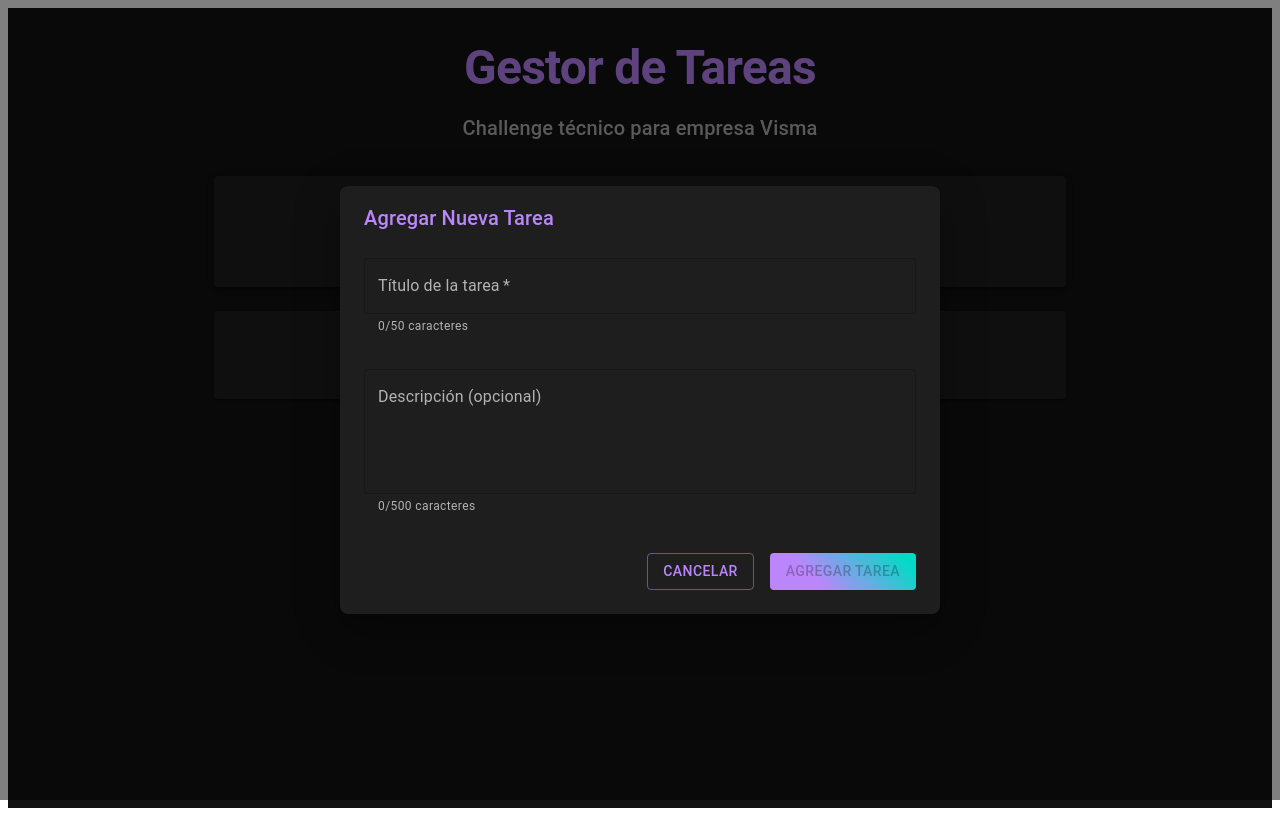
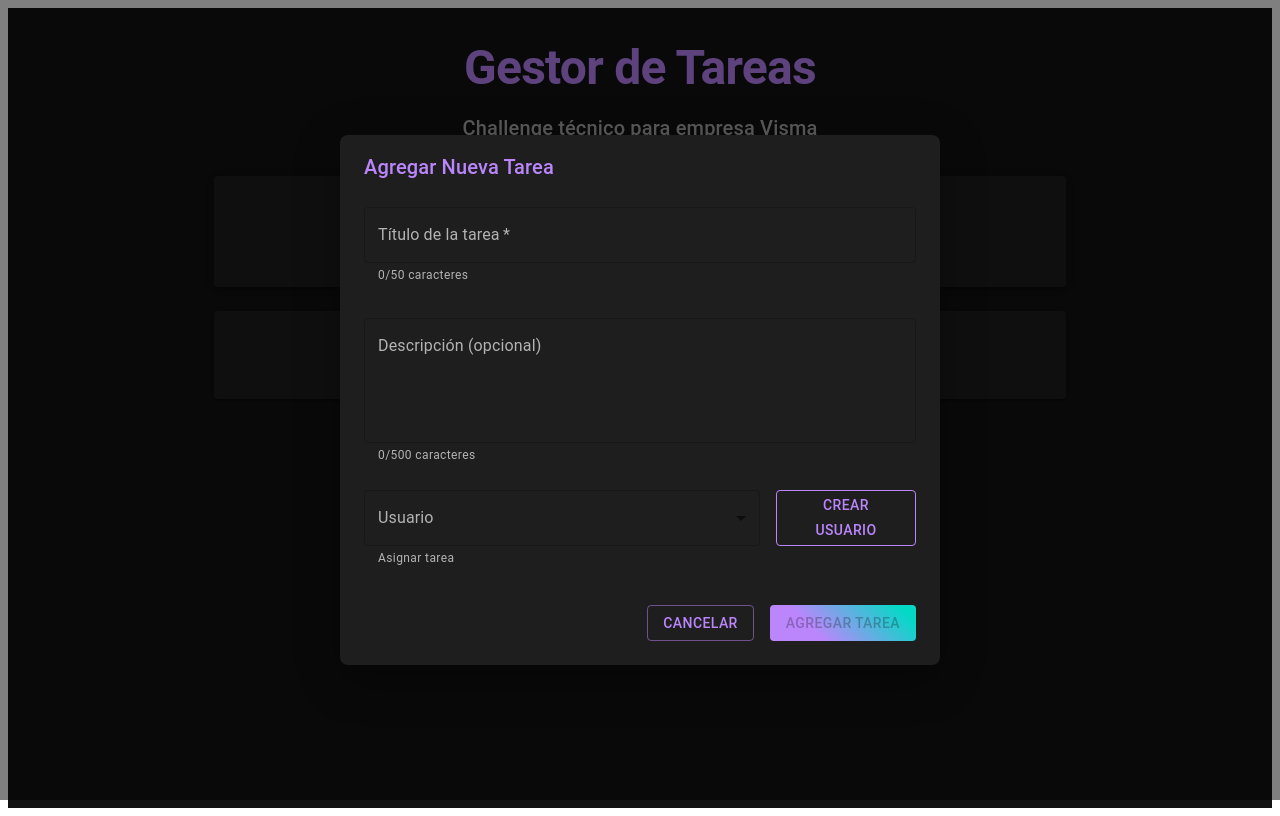
Before and after one commit to ezequielchiesa/vismaChallengeFront, a React (Vite) app in the folder to-do-front-app/: page / in a window 1280 px wide. Both pictures are taken after a click on the button "+ AGREGAR NUEVA TAREA". Built offline with nearby package versions, Linux system fonts and the light colour scheme.

Commit message:
boton de crear usuario y select para asignar tareas

```diff
--- a/to-do-front-app/src/components/TareasCrear.jsx
+++ b/to-do-front-app/src/components/TareasCrear.jsx
@@ -7,23 +7,42 @@ import {
   TextField,
   Button,
   Box,
-  Typography
+  Typography,
+  Select,
+  MenuItem,
+  FormControl,
+  InputLabel,
+  FormHelperText
 } from '@mui/material'
 
 export default function TareasCrear({ open, onClose, nuevaTarea }) {
   const [titulo, setTitulo] = useState('')
   const [descripcion, setDescripcion] = useState('')
+  const [usuarioSeleccionado, setUsuarioSeleccionado] = useState('')
+
+  // Datos simulados de usuarios
+  const usuarios = [
+    { id: 1, name: 'Ezequiel Chiesa' },
+    { id: 2, name: 'María García' },
+    { id: 3, name: 'Juan Pérez' },
+    { id: 4, name: 'Ana López' },
+    { id: 5, name: 'Carlos Martínez' }
+  ]
 
   const handleSubmit = (e) => {
     e.preventDefault()
 
     if (titulo.trim()) {
+      const usuarioAsignado = usuarioSeleccionado
+        ? usuarios.find(u => u.id === usuarioSeleccionado)?.name
+        : 'Sin asignar'
+
       nuevaTarea({
         id: Date.now(),
         titulo: titulo.trim(),
         descripcion: descripcion.trim(),
         completada: false,
-        usuario: 'Administrador Sistema'
+        usuario: usuarioAsignado
       })
       limpiarFormulario();
     }
@@ -32,6 +51,7 @@ export default function TareasCrear({ open, onClose, nuevaTarea }) {
   const limpiarFormulario = () => {
     setTitulo('')
     setDescripcion('')
+    setUsuarioSeleccionado('')
     onClose()
   }
 
@@ -80,6 +100,50 @@ export default function TareasCrear({ open, onClose, nuevaTarea }) {
               helperText={`${descripcion.length}/500 caracteres`}
               variant="outlined"
             />
+
+            <Box sx={{ display: 'flex', gap: 2, alignItems: 'flex-start' }}>
+              <FormControl fullWidth>
+                <InputLabel id="usuario-select-label">Usuario</InputLabel>
+                <Select
+                  labelId="usuario-select-label"
+                  value={usuarioSeleccionado}
+                  label="Usuario"
+                  onChange={(e) => setUsuarioSeleccionado(e.target.value)}
+                  variant="outlined"
+                >
+                  <MenuItem value="">
+                    <em>Sin asignar</em>
+                  </MenuItem>
+                  {usuarios.map((usuario) => (
+                    <MenuItem key={usuario.id} value={usuario.id}>
+                      {usuario.name}
+                    </MenuItem>
+                  ))}
+                </Select>
+                <FormHelperText>Asignar tarea</FormHelperText>
+              </FormControl>
+
+              <Button
+                variant="outlined"
+                sx={{
+                  minWidth: '140px',
+                  height: '56px',
+                  color: 'primary.main',
+                  borderColor: 'primary.main',
+                  '&:hover': {
+                    borderColor: 'primary.dark',
+                    bgcolor: 'primary.main',
+                    color: 'white'
+                  }
+                }}
+                onClick={() => {
+                  // Aquí se podría abrir otro dialog para crear usuario
+                  alert('Función "Crear Usuario" pendiente de implementar')
+                }}
+              >
+                Crear Usuario
+              </Button>
+            </Box>
           </Box>
         </DialogContent>
 
@@ -94,7 +158,7 @@ export default function TareasCrear({ open, onClose, nuevaTarea }) {
           <Button
             type="submit"
             variant="contained"
-            disabled={!titulo.trim()}
+            disabled={!titulo.trim() || !usuarioSeleccionado}
             sx={{
               background: 'linear-gradient(45deg, #bb86fc 30%, #03dac6 90%)',
               '&:hover': {
```
